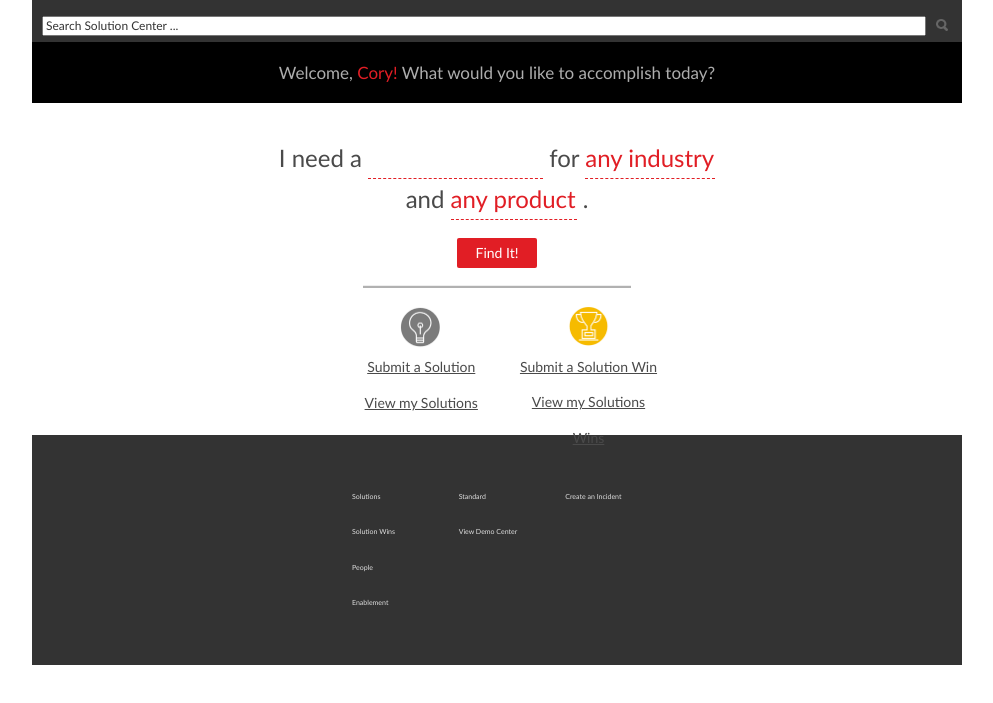
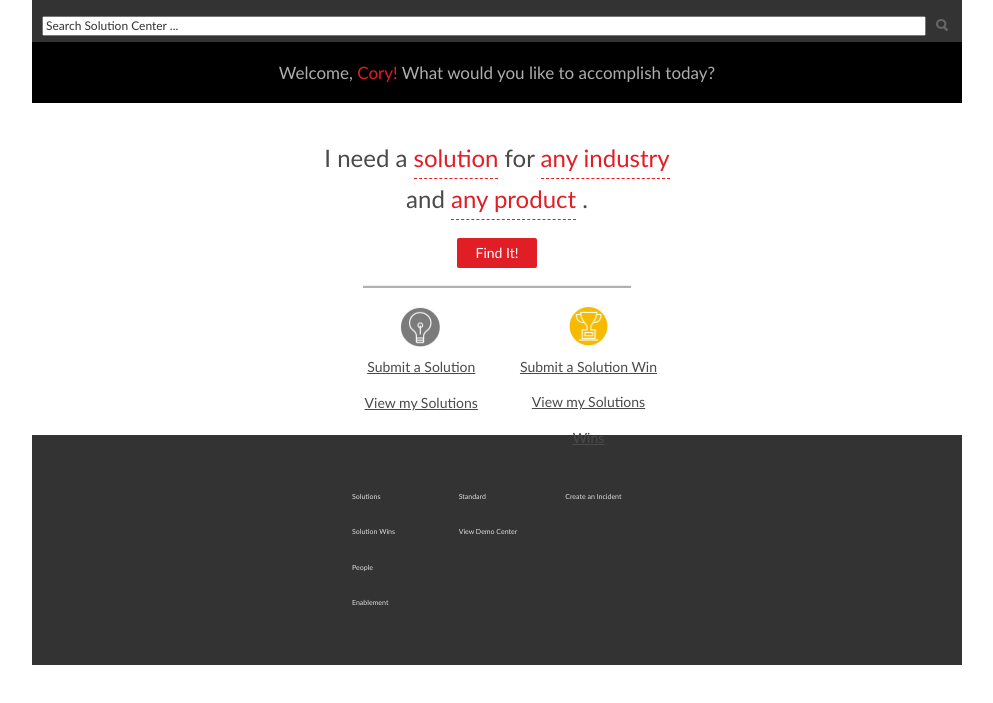
Before and after one commit to cjstoll/SCHomepage, a plain HTML site: page index.html in a window 1280 px wide. Shown: the part 29-732 px from the top of the page, without its empty margins (143-1136 px from the left). Drawn offline with Linux system fonts and the light colour scheme.

Commit message:
Updated to use the 'overlay' vs 'dropdown' selects

```diff
--- a/index.html
+++ b/index.html
@@ -38,15 +38,26 @@
 			<div class="main">
 				<form id="nl-form" class="nl-form">
 					I need a
-					<select id="selSolution" ng-model="selSolution" ng-options="option.id as option.name for option in solutionTypes" ng-change="updateIndustry()"></select>
+					<div class="nl-field nl-dd" ng-class="{'nl-field-open': nlFieldOpen.solutions}">
+					<a class="nl-field-toggle" ng-click="showFieldOpen('solutions')">{{selSolution}}</a>
+					<ul>
+						<li ng-repeat="option in solutionTypes" ng-click="updateIndustry(option.id)" ng-class="{ checked: selSolution == option.name }">{{option.name}}</li>
+					</ul>
+					</div>
 					for
-					<select id="selIndustry" ng-model="selIndustry" ng-options="option.industry as option.industry for option in industry" ng-change="updateProducts()">
-						<option value="">any industry</option>
-					</select>
+					<div class="nl-field nl-dd" ng-class="{'nl-field-open': nlFieldOpen.industry}">
+					<a class="nl-field-toggle" ng-click="showFieldOpen('industry')">{{selIndustry}}</a>
+					<ul>
+						<li ng-repeat="option in industry" ng-click="updateProducts(option.industry)" ng-class="{ checked: selIndustry == option.industry }">{{option.industry}}</li>
+					</ul>
+					</div>
 					<br />and
-					<select id="selProduct" ng-model="selProduct" ng-options="option.product as option.product for option in products" ng-change="updateResults()" >
-						<option value="">any product</option>
-					</select>
+					<div class="nl-field nl-dd" ng-class="{'nl-field-open': nlFieldOpen.products}">
+					<a class="nl-field-toggle" ng-click="showFieldOpen('products')">{{selProduct}}</a>
+					<ul>
+						<li ng-repeat="option in products" ng-click="updateResults(option.product)" ng-class="{ checked: selProduct == option.product }">{{option.product}}</li>
+					</ul>
+					</div>
 					.
 					<div class="nl-submit-wrap">
 						<button class="nl-submit" type="submit" ng-click="findIt()" >Find It!</button>
```
